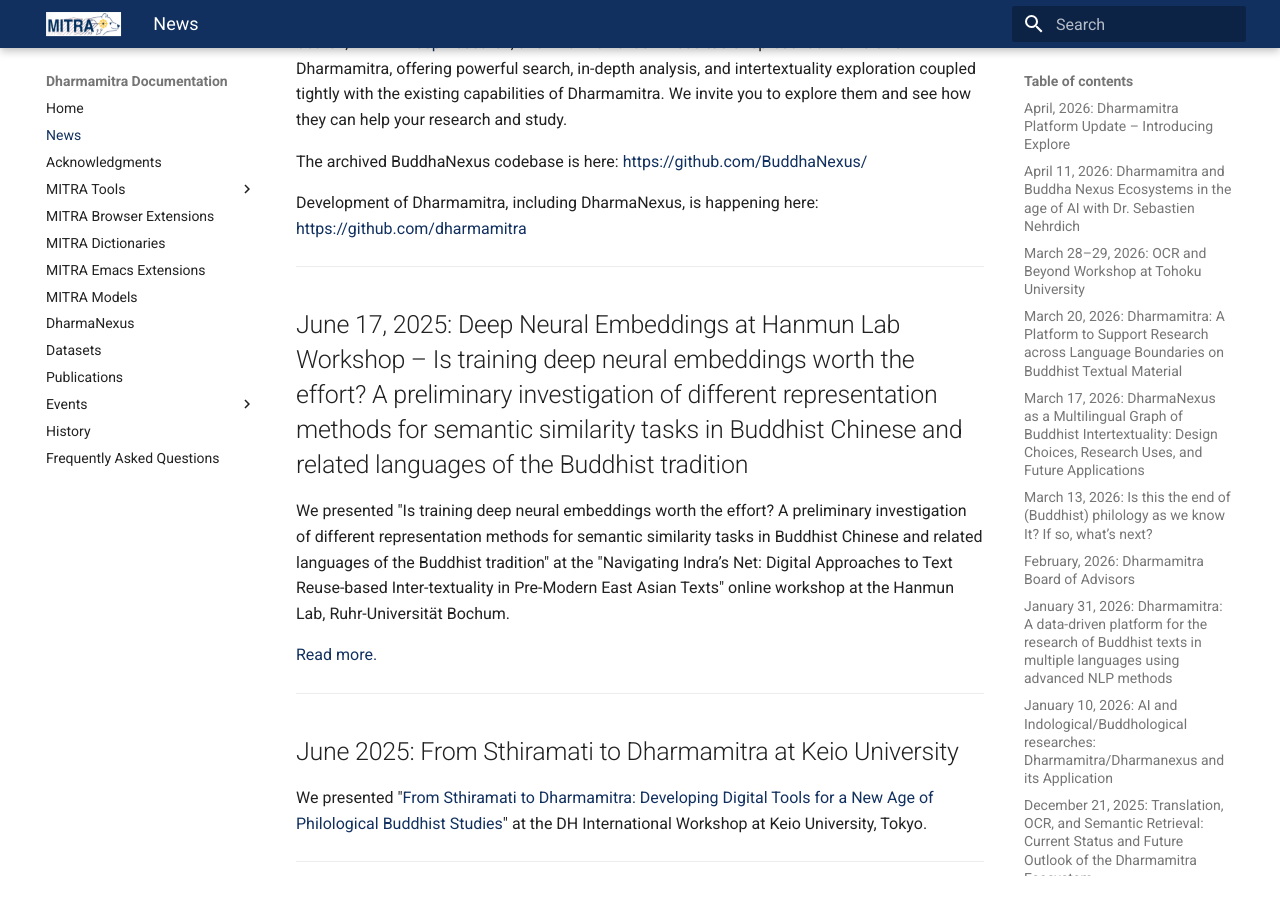
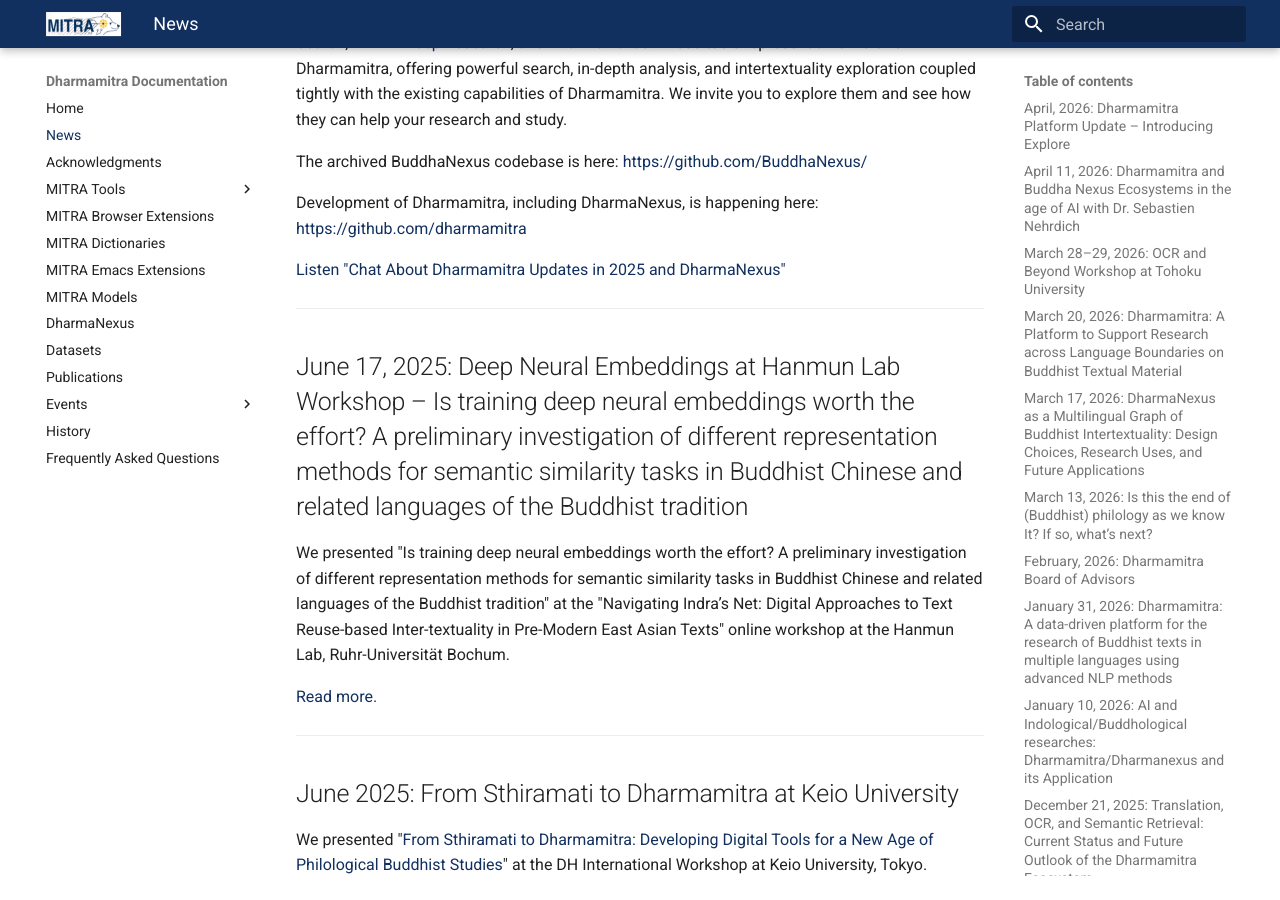
Before and after one commit to dharmamitra/dharmamitra-guides, an MkDocs documentation site: the page built from docs/news.md, in a window 1280 px wide and 900 px high, scrolled down 8844 px. Built offline with MkDocs 1.6.1 and Material for MkDocs 9.7.7, drawn with Linux system fonts in a browser that asks for light colours.

Commit message:
Update news.md

```diff
--- a/docs/news.md
+++ b/docs/news.md
@@ -206,6 +206,8 @@
 
 Development of Dharmamitra, including DharmaNexus, is happening here: [https://github.com/dharmamitra](https://github.com/dharmamitra)
 
+[Listen "Chat About Dharmamitra Updates in 2025 and DharmaNexus"](https://www.youtube.com/watch?v=cgF9NvnGXG8)
+
 ---
 
 ## June 17, 2025: Deep Neural Embeddings at Hanmun Lab Workshop – Is training deep neural embeddings worth the effort? A preliminary investigation of different representation methods for semantic similarity tasks in Buddhist Chinese and related languages of the Buddhist tradition
```
